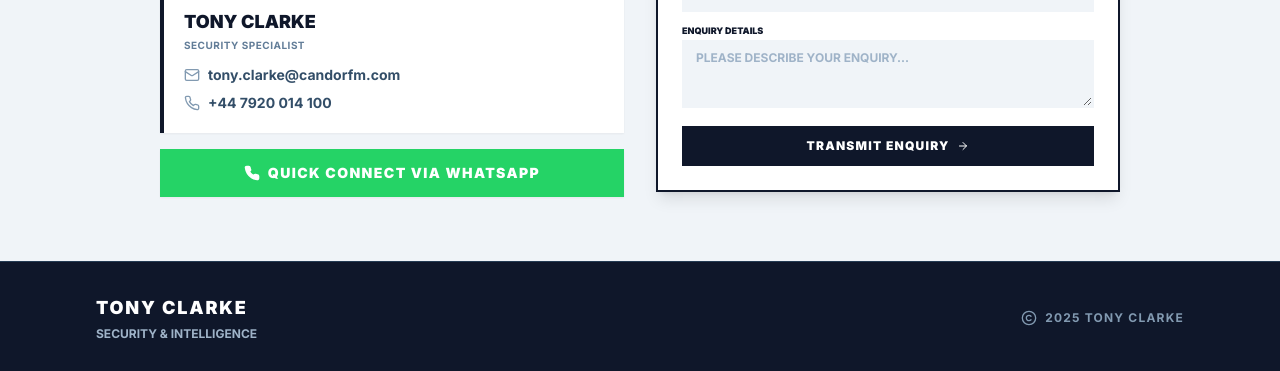
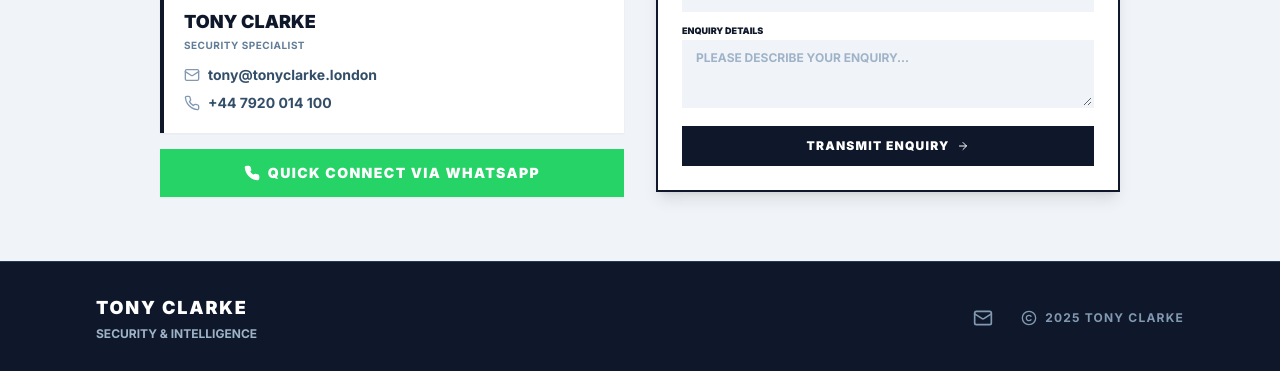
Before and after one commit to RISKS2RICHES/tonyclarke, a React (Vite) app: page / in a window 1280 px wide. Both pictures are taken after a click on the button "CONTACT". Shown: the part 486-857 px from the top of the page. Built offline with nearby package versions, Linux system fonts and the light colour scheme.

Commit message:
feat: Update contact email and add email icon
Updates the primary contact email address displayed on the website to `tony@tonyclarke.london`.
Also, adds a Mail icon to the footer for easier access to the contact email.

```diff
--- a/components/Contact.tsx
+++ b/components/Contact.tsx
@@ -56,9 +56,9 @@ const Contact: React.FC<ContactProps> = ({ onNavigate }) => {
               <h4 className="text-lg font-black text-navy-900 uppercase mb-0.5">Tony Clarke</h4>
               <p className="text-[10px] font-bold text-navy-500 uppercase tracking-wider mb-3">Security Specialist</p>
               <div className="space-y-2">
-                <a href="mailto:tony.clarke@candorfm.com" className="flex items-center text-navy-700 hover:text-navy-900 font-bold transition-colors text-xs md:text-sm">
+                <a href="mailto:tony@tonyclarke.london" className="flex items-center text-navy-700 hover:text-navy-900 font-bold transition-colors text-xs md:text-sm">
                   <Mail className="w-4 h-4 mr-2 text-navy-400" />
-                  tony.clarke@candorfm.com
+                  tony@tonyclarke.london
                 </a>
                 <a href="tel:+447920014100" className="flex items-center text-navy-700 hover:text-navy-900 font-bold transition-colors text-xs md:text-sm">
                   <Phone className="w-4 h-4 mr-2 text-navy-400" />
--- a/components/Footer.tsx
+++ b/components/Footer.tsx
@@ -1,5 +1,5 @@
 import React from 'react';
-import { Copyright } from 'lucide-react';
+import { Copyright, Mail } from 'lucide-react';
 
 const Footer: React.FC = () => {
   return (
@@ -11,9 +11,18 @@ const Footer: React.FC = () => {
           <p className="text-navy-300 text-[9px] md:text-xs font-bold mt-0.5 md:mt-1 uppercase">Security & Intelligence</p>
         </div>
 
-        <div className="flex items-center text-navy-400 text-[9px] md:text-xs font-bold uppercase tracking-widest shrink-0">
-          <Copyright className="h-3 w-3 md:h-4 md:w-4 mr-1 md:mr-2" />
-          <span>2025 Tony Clarke</span>
+        <div className="flex items-center gap-4 md:gap-6">
+          <a
+            href="mailto:tony@tonyclarke.london"
+            className="text-navy-400 hover:text-white transition-colors p-1"
+            aria-label="Email Tony Clarke"
+          >
+            <Mail className="h-4 w-4 md:h-5 md:w-5" />
+          </a>
+          <div className="flex items-center text-navy-400 text-[9px] md:text-xs font-bold uppercase tracking-widest shrink-0">
+            <Copyright className="h-3 w-3 md:h-4 md:w-4 mr-1 md:mr-2" />
+            <span>2025 Tony Clarke</span>
+          </div>
         </div>
       </div>
     </footer>
```
